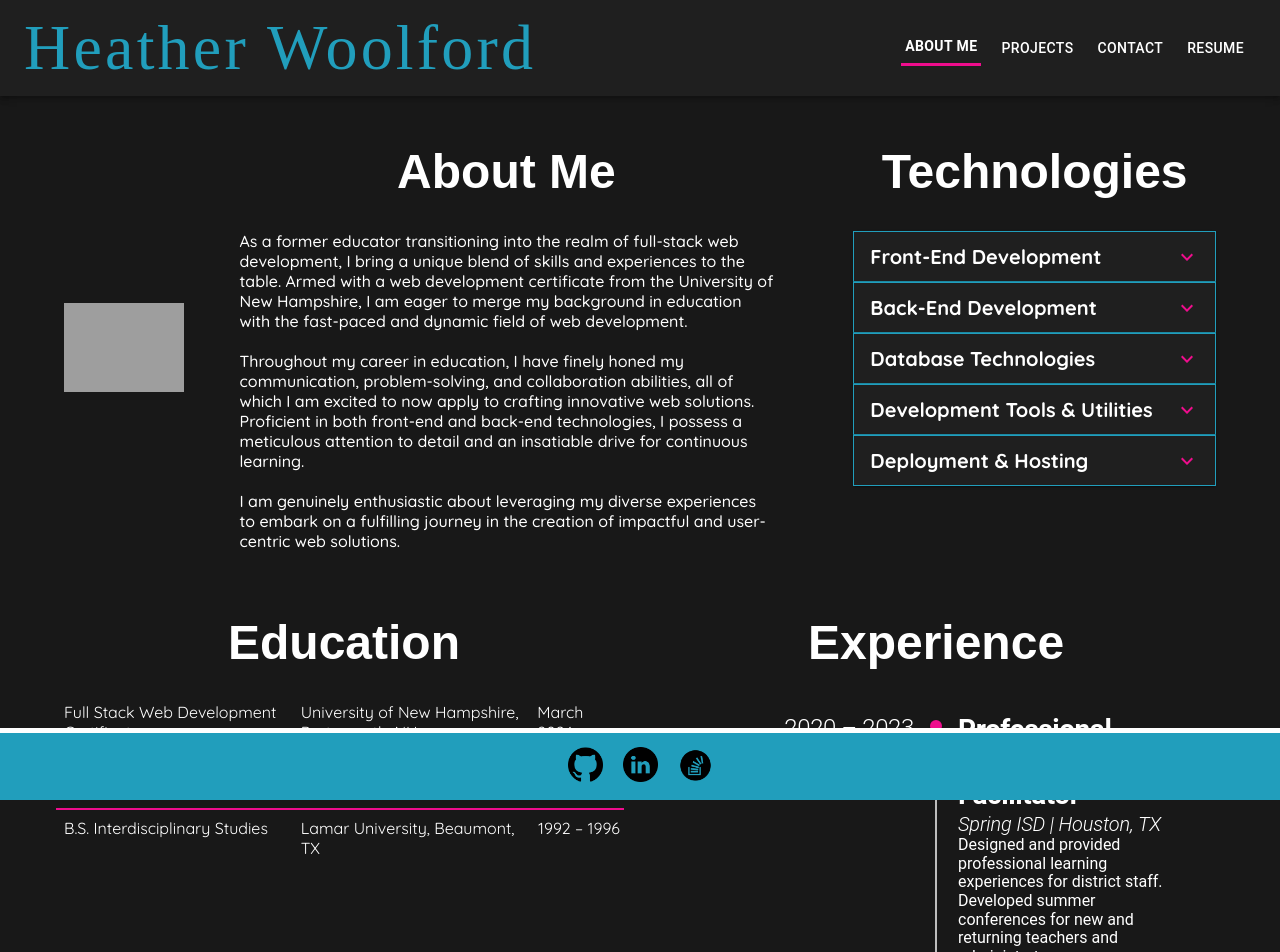
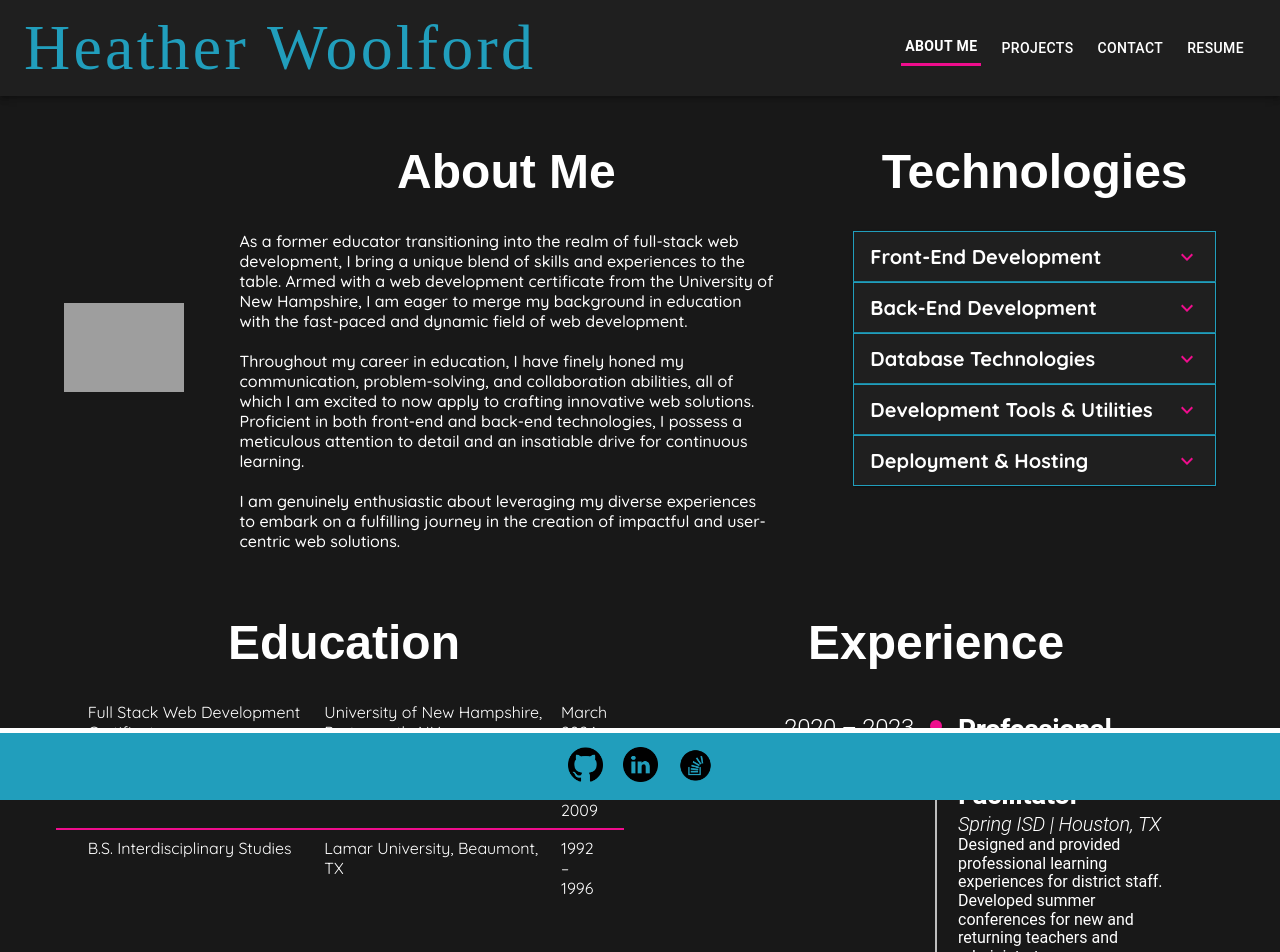
Before and after one commit to hwoolford/Portfolio, a React (Vite) app: page /about in a window 1280 px wide. Shown: the top 952 px of the page. Built offline with nearby package versions, Linux system fonts and the light colour scheme; grey boxes are pictures that could not be loaded; a web font is replaced by a local one.

Commit message:
Adjusted padding and alignment of date field

```diff
--- a/src/components/AboutMe/Education.jsx
+++ b/src/components/AboutMe/Education.jsx
@@ -30,10 +30,9 @@ export default function Education() {
         <Grid
           item
           xs={12}
-          md={2}
+          md={1}
           container
-          justifyContent="end"
-          paddingRight="0.25rem"
+          justifyContent="start"
           alignItems="start"
           fontFamily="Quicksand"
         >
@@ -66,10 +65,9 @@ export default function Education() {
         <Grid
           item
           xs={12}
-          md={2}
+          md={1}
           container
-          justifyContent="end"
-          paddingRight="0.25rem"
+          justifyContent="start"
           alignItems="start"
           fontFamily="Quicksand"
         >
@@ -102,10 +100,9 @@ export default function Education() {
         <Grid
           item
           xs={12}
-          md={2}
+          md={1}
           container
-          justifyContent="end"
-          paddingRight="0.25rem"
+          justifyContent="start"
           alignItems="start"
           fontFamily="Quicksand"
         >
```
